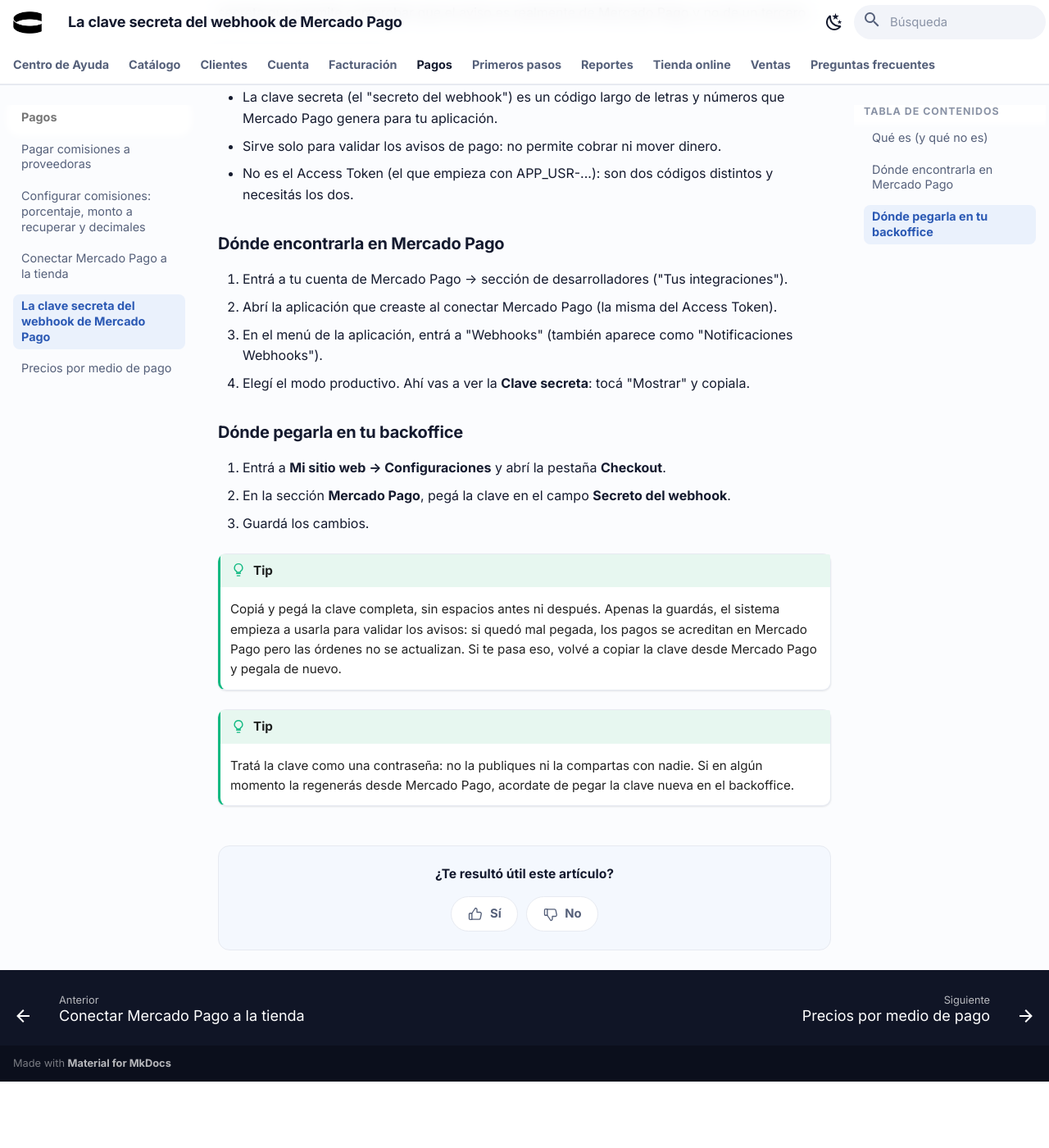
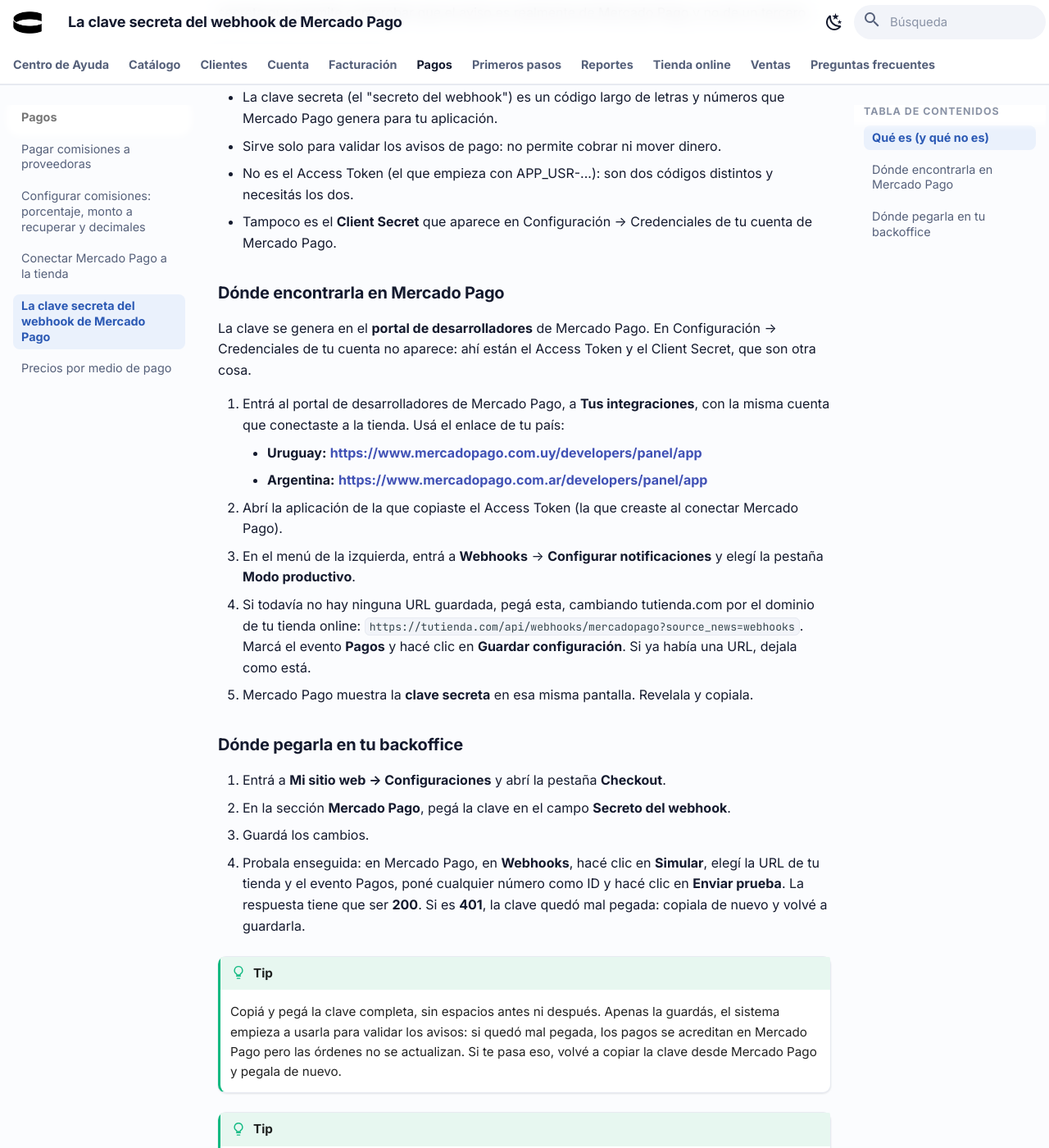
Before and after one commit to CircularSoftware/sc-docs, an MkDocs documentation site: the page built from docs/pagos/webhook-mercado-pago.md, in a window 1280 px wide and 1400 px high, scrolled down 260 px. Shown: the whole window at 82% size. Built offline with MkDocs 1.6.1 and Material for MkDocs 9.7.7, drawn with Linux system fonts in a browser that asks for light colours; before the commit the page ends 1579 px from its top, so only the background shows below that.

Commit message:
docs: sync from Notion [skip ci]

```diff
--- a/docs/pagos/webhook-mercado-pago.md
+++ b/docs/pagos/webhook-mercado-pago.md
@@ -7,7 +7,8 @@
   secret del webhook, notificaciones de mercado pago, firma secreta, el pago está
   acreditado pero la orden sigue pendiente, los pagos no se reflejan en la orden,
   validar notificaciones de mercado pago, clave secreta webhooks, secret key de mp,
-  dónde pego la clave secreta
+  dónde pego la clave secreta, client secret, tus integraciones, no encuentro webhooks
+  en mercado pago
 ---
 
 # La clave secreta del webhook de Mercado Pago
@@ -19,21 +20,28 @@
 - La clave secreta (el "secreto del webhook") es un código largo de letras y números que Mercado Pago genera para tu aplicación.
 - Sirve solo para validar los avisos de pago: no permite cobrar ni mover dinero.
 - No es el Access Token (el que empieza con APP_USR-...): son dos códigos distintos y necesitás los dos.
+- Tampoco es el **Client Secret** que aparece en Configuración → Credenciales de tu cuenta de Mercado Pago.
 ### Dónde encontrarla en Mercado Pago
 
-1. Entrá a tu cuenta de Mercado Pago → sección de desarrolladores ("Tus integraciones").
-1. Abrí la aplicación que creaste al conectar Mercado Pago (la misma del Access Token).
-1. En el menú de la aplicación, entrá a "Webhooks" (también aparece como "Notificaciones Webhooks").
-1. Elegí el modo productivo. Ahí vas a ver la **Clave secreta**: tocá "Mostrar" y copiala.
+La clave se genera en el **portal de desarrolladores** de Mercado Pago. En Configuración → Credenciales de tu cuenta no aparece: ahí están el Access Token y el Client Secret, que son otra cosa.
+
+1. Entrá al portal de desarrolladores de Mercado Pago, a **Tus integraciones**, con la misma cuenta que conectaste a la tienda. Usá el enlace de tu país:
+    - **Uruguay:** [https://www.mercadopago.com.uy/developers/panel/app](https://www.mercadopago.com.uy/developers/panel/app)
+    - **Argentina:** [https://www.mercadopago.com.ar/developers/panel/app](https://www.mercadopago.com.ar/developers/panel/app)
+1. Abrí la aplicación de la que copiaste el Access Token (la que creaste al conectar Mercado Pago).
+1. En el menú de la izquierda, entrá a **Webhooks** → **Configurar notificaciones** y elegí la pestaña **Modo productivo**.
+1. Si todavía no hay ninguna URL guardada, pegá esta, cambiando tutienda.com por el dominio de tu tienda online: `https://tutienda.com/api/webhooks/mercadopago?source_news=webhooks`. Marcá el evento **Pagos** y hacé clic en **Guardar configuración**. Si ya había una URL, dejala como está.
+1. Mercado Pago muestra la **clave secreta** en esa misma pantalla. Revelala y copiala.
 ### Dónde pegarla en tu backoffice
 
 1. Entrá a **Mi sitio web → Configuraciones** y abrí la pestaña **Checkout**.
 1. En la sección **Mercado Pago**, pegá la clave en el campo **Secreto del webhook**.
 1. Guardá los cambios.
+1. Probala enseguida: en Mercado Pago, en **Webhooks**, hacé clic en **Simular**, elegí la URL de tu tienda y el evento Pagos, poné cualquier número como ID y hacé clic en **Enviar prueba**. La respuesta tiene que ser **200**. Si es **401**, la clave quedó mal pegada: copiala de nuevo y volvé a guardarla.
 !!! tip "Tip"
     Copiá y pegá la clave completa, sin espacios antes ni después. Apenas la guardás, el sistema empieza a usarla para validar los avisos: si quedó mal pegada, los pagos se acreditan en Mercado Pago pero las órdenes no se actualizan. Si te pasa eso, volvé a copiar la clave desde Mercado Pago y pegala de nuevo.
 
 !!! tip "Tip"
     Tratá la clave como una contraseña: no la publiques ni la compartas con nadie. Si en algún momento la regenerás desde Mercado Pago, acordate de pegar la clave nueva en el backoffice.
 
-<p class="doc-aliases" markdown>Términos relacionados: clave secreta de mercado pago, secreto del webhook, webhook de mercado pago, secret del webhook, notificaciones de mercado pago, firma secreta, el pago está acreditado pero la orden sigue pendiente, los pagos no se reflejan en la orden, validar notificaciones de mercado pago, clave secreta webhooks, secret key de mp, dónde pego la clave secreta</p>
+<p class="doc-aliases" markdown>Términos relacionados: clave secreta de mercado pago, secreto del webhook, webhook de mercado pago, secret del webhook, notificaciones de mercado pago, firma secreta, el pago está acreditado pero la orden sigue pendiente, los pagos no se reflejan en la orden, validar notificaciones de mercado pago, clave secreta webhooks, secret key de mp, dónde pego la clave secreta, client secret, tus integraciones, no encuentro webhooks en mercado pago</p>
```
Also changed, not shown: docs/pagos/mercado-pago.md (+1 -0 lines).
